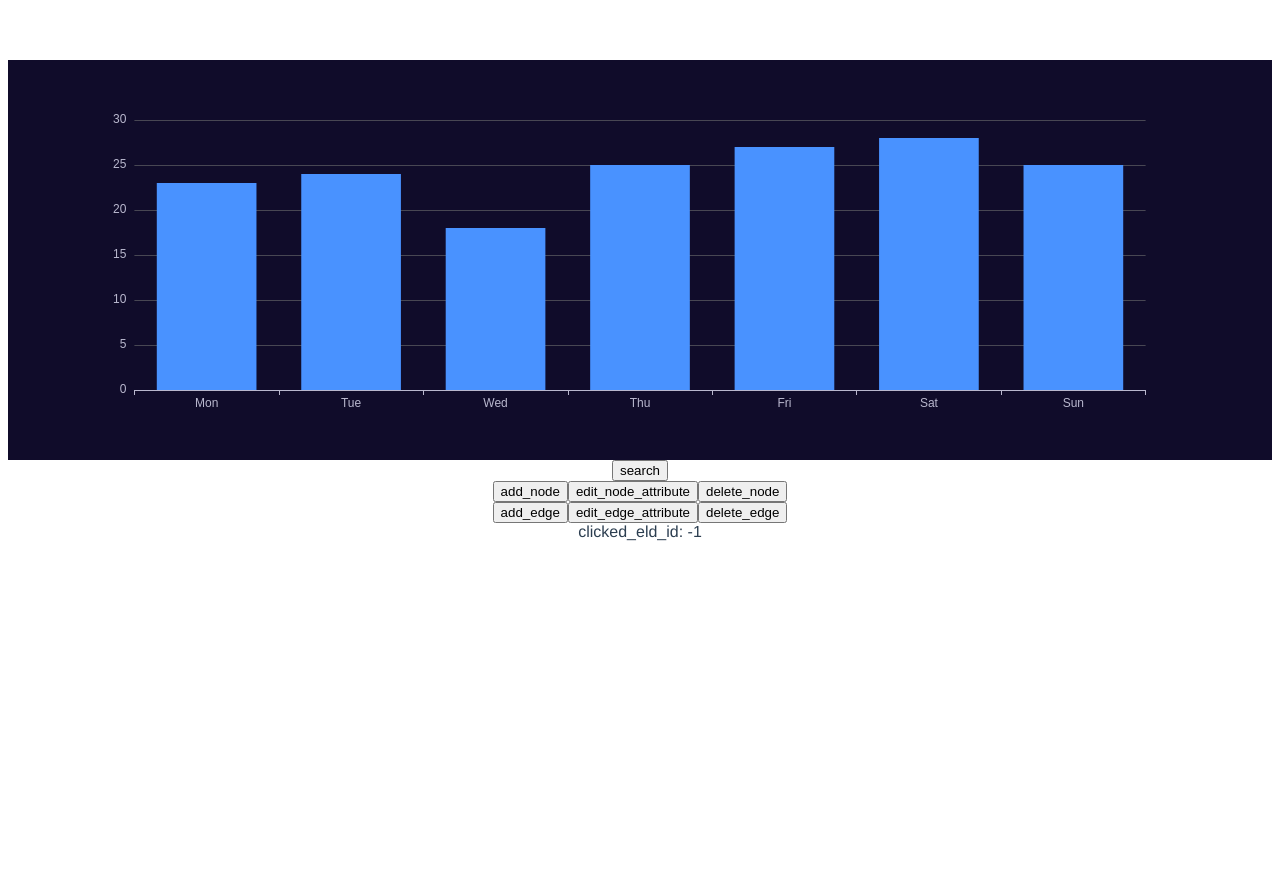
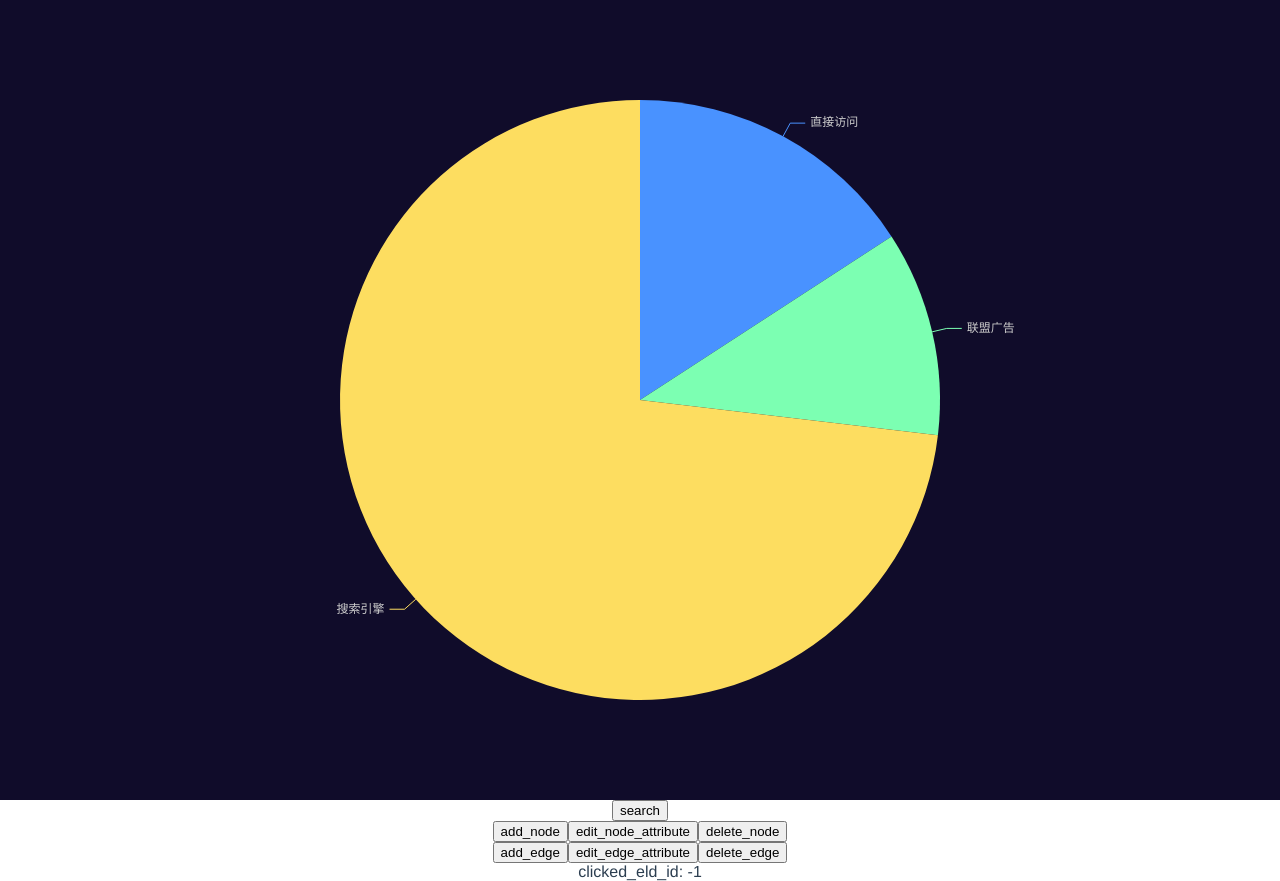
Before and after one commit to buttering/Knowledge_Graph_Visualization, a Vue app in the folder client/: page / in a window 1280 px wide. Before the commit the page ends 800 px from the top, so only its background shows below. Built offline with nearby package versions, Linux system fonts and the light colour scheme; no server answers.

Commit message:
解决了图标无法自适应屏幕的bug，去除了网页margin

```diff
--- a/client/public/index.html
+++ b/client/public/index.html
@@ -7,11 +7,17 @@
     <link rel="icon" href="<%= BASE_URL %>favicon.ico">
     <title><%= htmlWebpackPlugin.options.title %></title>
   </head>
-  <body>
+  <body >
     <noscript>
       <strong>We're sorry but <%= htmlWebpackPlugin.options.title %> doesn't work properly without JavaScript enabled. Please enable it to continue.</strong>
     </noscript>
-    <div id="app"></div>
+    <div id="app" ></div>
     <!-- built files will be auto injected -->
   </body>
+  <style>
+    /*去除vue-cli默认的margin*/
+    body {
+      margin: 0;
+    }
+  </style>
 </html>
--- a/client/src/App.vue
+++ b/client/src/App.vue
@@ -61,6 +61,9 @@ export default {
     -moz-osx-font-smoothing: grayscale;
     text-align: center;
     color: #2c3e50;
-  margin-top: 60px;
+  }
+  html,body,#app{
+    height: 100%;
+    width: 100%
 }
 </style>
--- a/client/src/components/EditBar.vue
+++ b/client/src/components/EditBar.vue
@@ -26,7 +26,7 @@ export default {
   props:{
     clicked_ele_id: Number,
     clicked_ele_type: String,
-    clicked_ele_attribute: String
+    clicked_ele_attribute: Object
   },
   methods:{
     send_request(url, data, type){
--- a/client/src/components/KnowledgeGraph.vue
+++ b/client/src/components/KnowledgeGraph.vue
@@ -1,5 +1,5 @@
 <template>
-  <div id="chart" style="width:100%;height:400%;">bbb</div>
+  <div id="chart" style="width: 100%;height: 100%"></div>
   <SearchBar
       :node_list="node_list"
       :edge_list="edge_list"
@@ -17,7 +17,7 @@ import SearchBar from "@/components/SearchBar";
 import EditBar from "@/components/EditBar";
 
 import * as echarts from 'echarts/core'
-import {BarChart} from 'echarts/charts'
+import {BarChart, PieChart} from 'echarts/charts'
 import {TitleComponent, GridComponent} from 'echarts/components'
 import {CanvasRenderer} from 'echarts/renderers'
 
@@ -43,7 +43,8 @@ export default {
             BarChart,
             TitleComponent,
             CanvasRenderer,
-            GridComponent
+            GridComponent,
+            PieChart
         ])
       let that = this
       if (!this.myChart){
@@ -51,21 +52,40 @@ export default {
       }
 
       var option = {
-        xAxis: {
-          data: ['Mon', 'Tue', 'Wed', 'Thu', 'Fri', 'Sat', 'Sun']
-        },
-        yAxis: {},
         series: [
           {
-            type: 'bar',
-            data: [23, 24, 18, 25, 27, 28, 25]
+            type: 'pie',
+            data: [
+              {
+                value: 335,
+                name: '直接访问'
+              },
+              {
+                value: 234,
+                name: '联盟广告'
+              },
+              {
+                value: 1548,
+                name: '搜索引擎'
+              }
+            ]
           }
         ]
-      }
+      };
       this.myChart.setOption(option)
       window.onresize = function (){
         that.myChart.resize()
       }
+      // window.onresize = function (){
+      //   function getStyle(el, name){
+      //     if (window.getComputedStyle){
+      //       return window.getComputedStyle(el, null)
+      //     }else{
+      //       return el.cuttentStyle
+      //     }
+      //   }
+      //   var wi = getStyle()
+      // }
     },
   },
   watch: {
```
Lines whose indentation alone changed are shown as unchanged.
